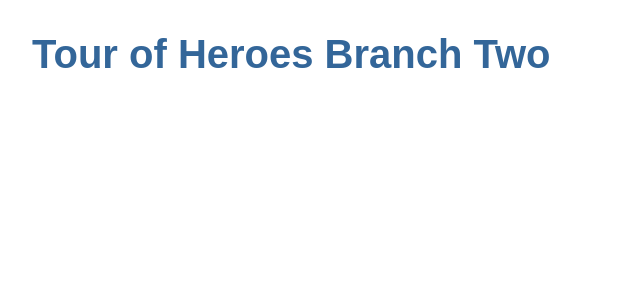
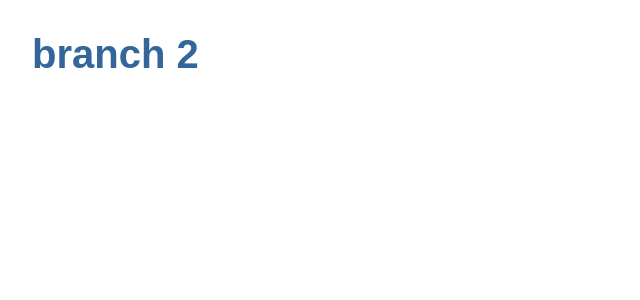
Before and after one commit to ramin-sabet/Angular, an Angular app: page / in a window 1280 px wide. Shown: the top 300 px of the page, without its empty margins (0-640 px from the left). Built offline with nearby package versions, Linux system fonts and the light colour scheme.

Commit message:
Trying Branch two

```diff
--- a/src/app/app.component.ts
+++ b/src/app/app.component.ts
@@ -6,5 +6,5 @@ import { Component } from '@angular/core';
   styleUrls: ['./app.component.css']
 })
 export class AppComponent {
-  title = 'Tour of Heroes Branch Two';
+  title = 'branch 2';
 }
```
